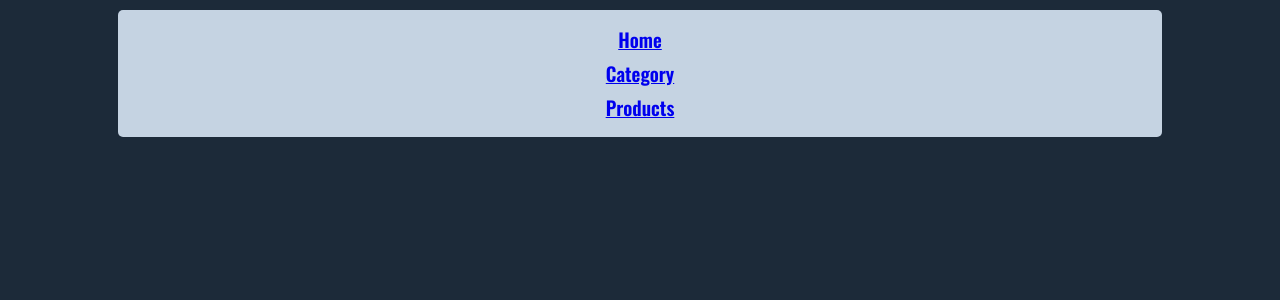
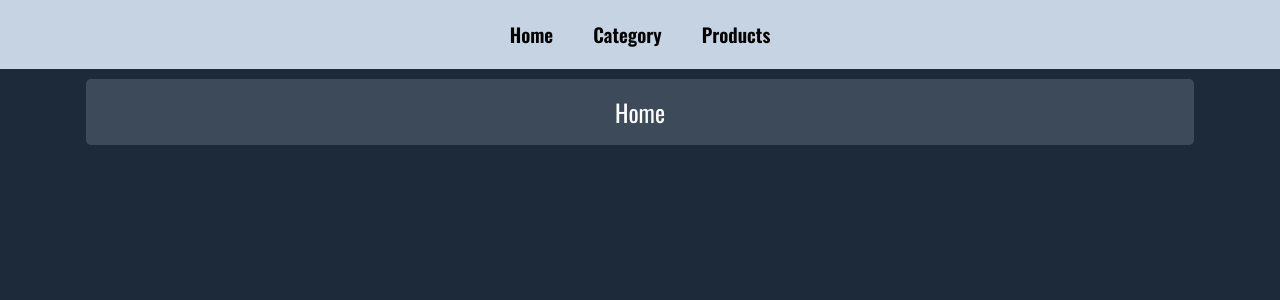
Before and after one commit to giacomo9999/react-router-again, a React (Create React App) app: page / in a window 1280 px wide. Shown: the top 300 px of the page. Built offline with nearby package versions, Linux system fonts and the light colour scheme.

Commit message:
Basic routes and Links working.

```diff
--- a/src/App.js
+++ b/src/App.js
@@ -1,23 +1,32 @@
 import React from "react";
 import { Link, Route, Switch } from "react-router-dom";
 
-const Home = () => (
-  <div>
+const Home = () => {
+  console.log("Home Route here");
+  return (
+    <div className="container-inner">
       <h2>Home</h2>
     </div>
   );
+};
 
-const Category = () => (
-  <div>
+const Category = () => {
+  console.log("Category Route here");
+  return (
+    <div className="container-inner">
       <h2>Category</h2>
     </div>
   );
+};
 
-const Products = () => (
-  <div>
+const Products = () => {
+  console.log("Products Route here");
+  return (
+    <div className="container-inner">
       <h2>Products</h2>
     </div>
   );
+};
 
 export default function App() {
   return (
@@ -35,6 +44,17 @@ export default function App() {
           </li>
         </ul>
       </nav>
+      <Route path="/" exact>
+        <Home />
+      </Route>
+
+      <Route path="/category" exact>
+        <Category />
+      </Route>
+
+      <Route path="/products" exact>
+        <Products />
+      </Route>
     </div>
   );
 }
--- a/src/index.css
+++ b/src/index.css
@@ -198,3 +198,33 @@ button {
   /* background color 4 */
   background-color: #5c6a79;
 }
+
+/* Navbar */
+
+nav ul {
+  list-style: none;
+  margin: 0;
+  padding: 0;
+  width: 100%;
+  text-align: center;
+  border-radius: 0;
+}
+
+nav li {
+  display: inline-block;
+  margin: 20px;
+}
+
+nav a {
+  text-decoration: none;
+  color: black;
+}
+
+nav a:hover,
+nav a:active {
+  color: orange;
+}
+
+nav .selectedLink {
+  color: yellowgreen;
+}
```
Also changed, not shown: 1 other file (tests, documents, lock files or other folders). Lines whose indentation alone changed are shown as unchanged.
